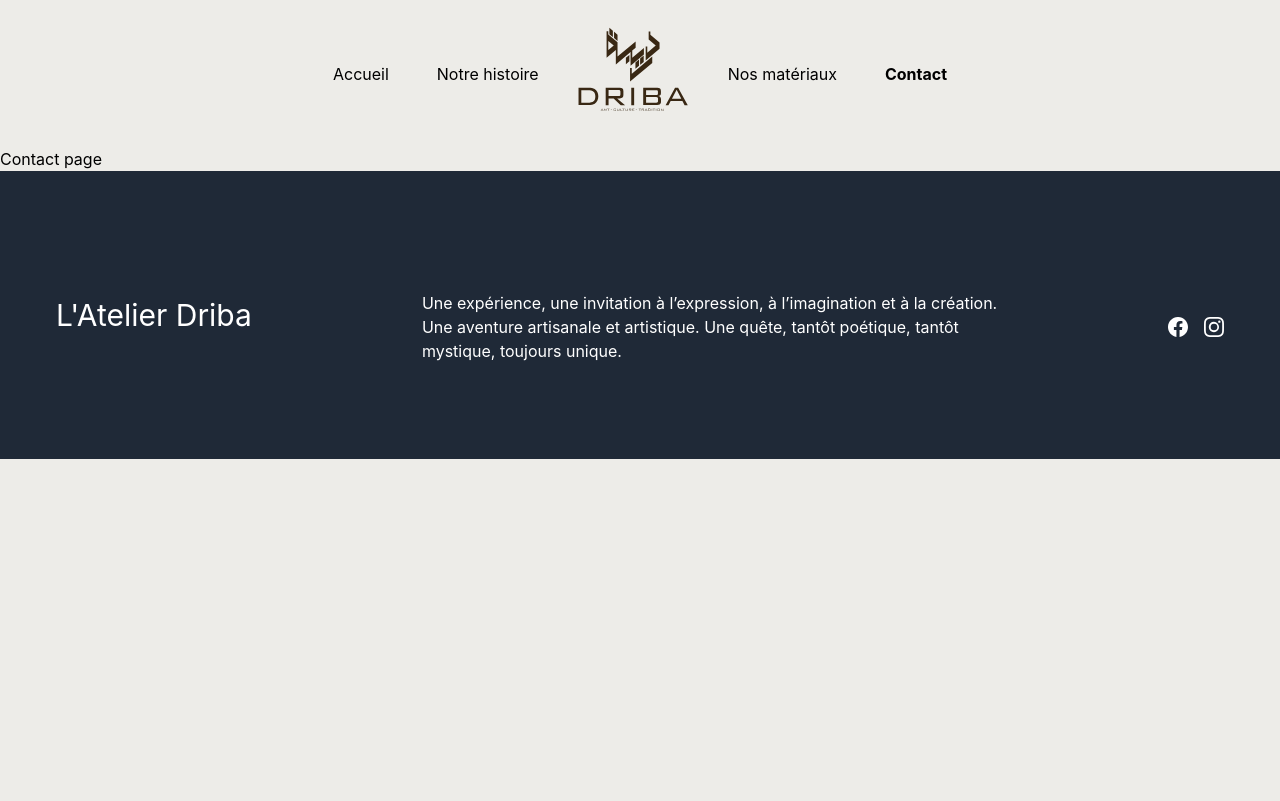
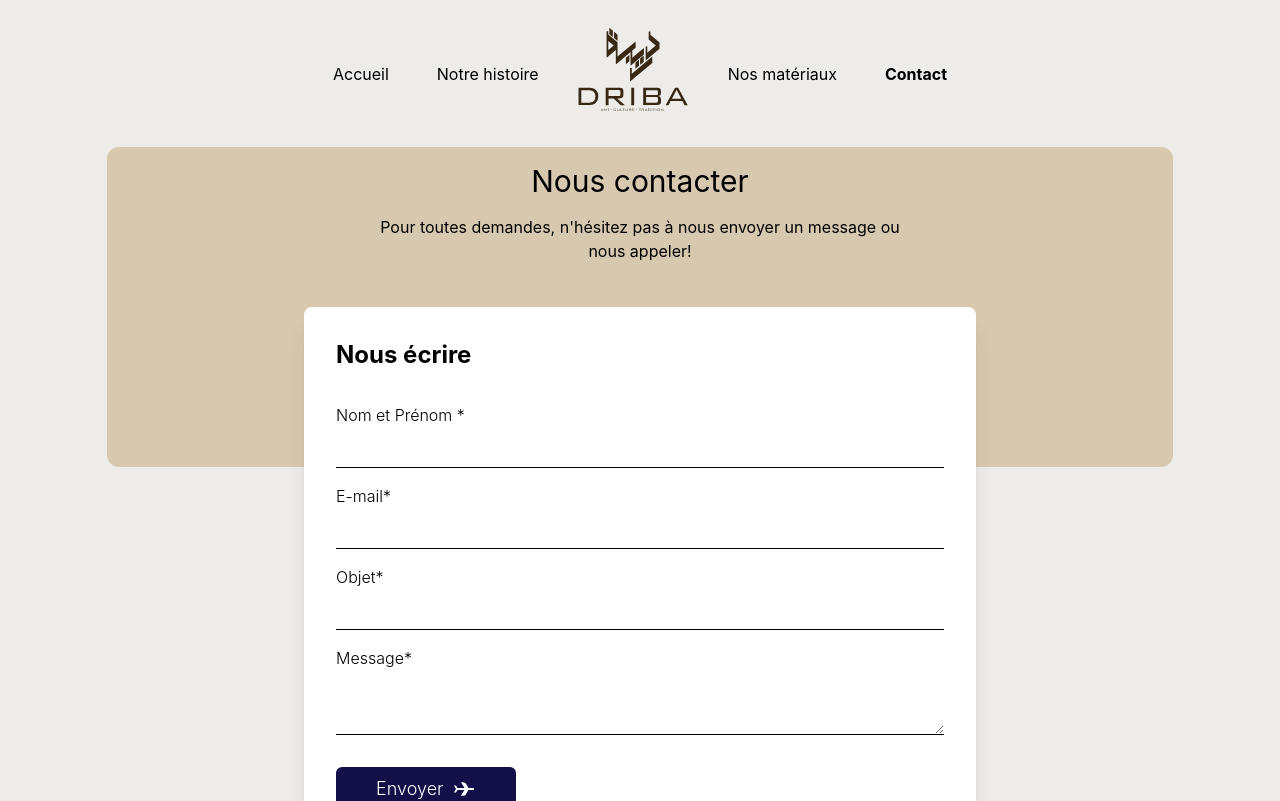
Before and after one commit to nmrabet/driba, a Next.js app: page /contact in a window 1280 px wide. Shown: the top 801 px of the page. Built offline with nearby package versions, Linux system fonts and the light colour scheme.

Commit message:
Add contact form

```diff
--- a/components/Footer.js
+++ b/components/Footer.js
@@ -3,7 +3,7 @@ import { BsFacebook, BsInstagram } from "react-icons/bs";
 
 const Footer = () => {
   return (
-    <div className="bg-gray-800 text-white py-24 space-y-6 lg:flex justify-between px-14 items-center">
+    <div className="bg-blue text-white py-24 space-y-6 lg:flex justify-between px-14 items-center">
       <div>
         <h2 className="text-3xl">L&apos;Atelier Driba</h2>
       </div>
--- a/components/Gallery.js
+++ b/components/Gallery.js
@@ -17,7 +17,7 @@ const pics = [
 
 const Gallery = () => {
   return (
-    <div className="bg-neutral-300 my-16 pb-10">
+    <div className="bg-beige my-16 pb-10">
       <h3 className="text-center text-3xl lg:text-5xl lg:text-left font-bold lg:pl-36 py-10">Nos créations</h3>
       <div className="flex flex-wrap justify-center gap-8">
         {pics.map((pic) => {
--- a/pages/contact.js
+++ b/pages/contact.js
@@ -1,9 +1,87 @@
 const contact = () => {
-    return (
-        <div className="mx-auto">
-            Contact page
-        </div>
-    );
-}
+  return (
+    <div className="h-screen">
+      <div className="mx-auto rounded-xl w-5/6 h-2/5 bg-beige">
+        <h3 className="text-3xl text-center py-4">Nous contacter</h3>
+        <p className="mx-auto text-center w-1/2">
+          Pour toutes demandes, n&apos;hésitez pas à nous envoyer un message ou
+          nous appeler!
+        </p>
+      </div>
+      <div className='max-w-2xl mx-auto -mt-40'>
+        <form className="rounded-lg shadow-xl flex flex-col px-8 py-8 bg-white dark:bg-blue-500">
+          <h1 className="text-2xl font-bold dark:text-gray-50">
+            Nous écrire
+          </h1>
+
+          <label
+            htmlFor="fullname"
+            className="text-gray-500 font-light mt-8 dark:text-gray-50"
+          >
+            Nom et Prénom <span className="text-red-500 dark:text-gray-50">*</span>
+          </label>
+          <input
+            type="text"
+            name="fullname"
+            className="bg-transparent border-b py-2 pl-4 focus:outline-none focus:rounded-md focus:ring-1 ring-green-500 font-light text-gray-500"
+          />
+
+          <label
+            htmlFor="email"
+            className="text-gray-500 font-light mt-4 dark:text-gray-50"
+          >
+            E-mail<span className="text-red-500">*</span>
+          </label>
+          <input
+            type="email"
+            name="email"
+            className="bg-transparent border-b py-2 pl-4 focus:outline-none focus:rounded-md focus:ring-1 ring-green-500 font-light text-gray-500"
+          />
+
+          <label
+            htmlFor="subject"
+            className="text-gray-500 font-light mt-4 dark:text-gray-50"
+          >
+            Objet<span className="text-red-500">*</span>
+          </label>
+          <input
+            type="text"
+            name="subject"
+            className="bg-transparent border-b py-2 pl-4 focus:outline-none focus:rounded-md focus:ring-1 ring-green-500 font-light text-gray-500"
+          />
+
+          <label
+            htmlFor="message"
+            className="text-gray-500 font-light mt-4 dark:text-gray-50"
+          >
+            Message<span className="text-red-500">*</span>
+          </label>
+          <textarea
+            name="message"
+            className="bg-transparent border-b py-2 pl-4 focus:outline-none focus:rounded-md focus:ring-1 ring-green-500 font-light text-gray-500"
+          ></textarea>
+          <div className="flex flex-row items-center justify-start">
+            <button className="px-10 mt-8 py-2 bg-[#130F49] text-white font-light rounded-md text-lg flex flex-row items-center">
+              Envoyer
+              <svg
+                width="24"
+                height="24"
+                viewBox="0 0 24 24"
+                className="text-cyan-500 ml-2"
+                fill="currentColor"
+                xmlns="http://www.w3.org/2000/svg"
+              >
+                <path
+                  d="M9.00967 5.12761H11.0097C12.1142 5.12761 13.468 5.89682 14.0335 6.8457L16.5089 11H21.0097C21.562 11 22.0097 11.4477 22.0097 12C22.0097 12.5523 21.562 13 21.0097 13H16.4138L13.9383 17.1543C13.3729 18.1032 12.0191 18.8724 10.9145 18.8724H8.91454L12.4138 13H5.42485L3.99036 15.4529H1.99036L4.00967 12L4.00967 11.967L2.00967 8.54712H4.00967L5.44417 11H12.5089L9.00967 5.12761Z"
+                  fill="currentColor"
+                />
+              </svg>
+            </button>
+          </div>
+        </form>
+      </div>
+    </div>
+  );
+};
 
 export default contact;
--- a/tailwind.config.js
+++ b/tailwind.config.js
@@ -1,11 +1,15 @@
-/** @type {import('tailwindcss').Config} */
 module.exports = {
   content: [
     "./pages/**/*.{js,ts,jsx,tsx}",
     "./components/**/*.{js,ts,jsx,tsx}",
   ],
   theme: {
+    colors: {
+      'white': '#ffffff',
+      'beige': '#D6C9AF',
+      'blue': '#1f2937'
+    },
     extend: {},
   },
   plugins: [],
-}
+};
```
